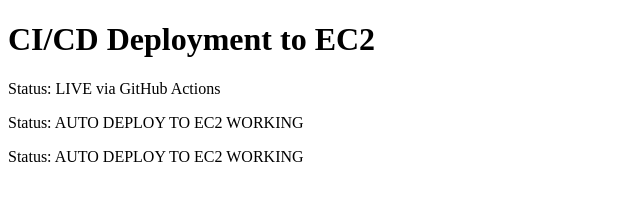
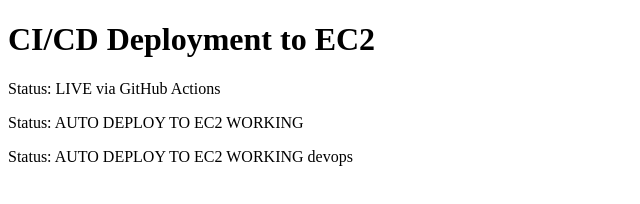
Before and after one commit to madhul91/github-actions-ec2-cicd, a plain HTML site: page index.html in a window 1280 px wide. Shown: the full height of the page, 0-640 px from the left. Drawn offline with Linux system fonts and the light colour scheme.

Commit message:
commited

```diff
--- a/index.html
+++ b/index.html
@@ -9,7 +9,7 @@
   <p>Status: AUTO DEPLOY TO EC2 WORKING</p>
   <!-- ssh -i "first-keypair.pem" ec2-user@ec2-54-196-179-187.compute-1.amazonaws.com
     -->
-<p>Status: AUTO DEPLOY TO EC2 WORKING</p>
+<p>Status: AUTO DEPLOY TO EC2 WORKING devops</p>
 
 
 
```
